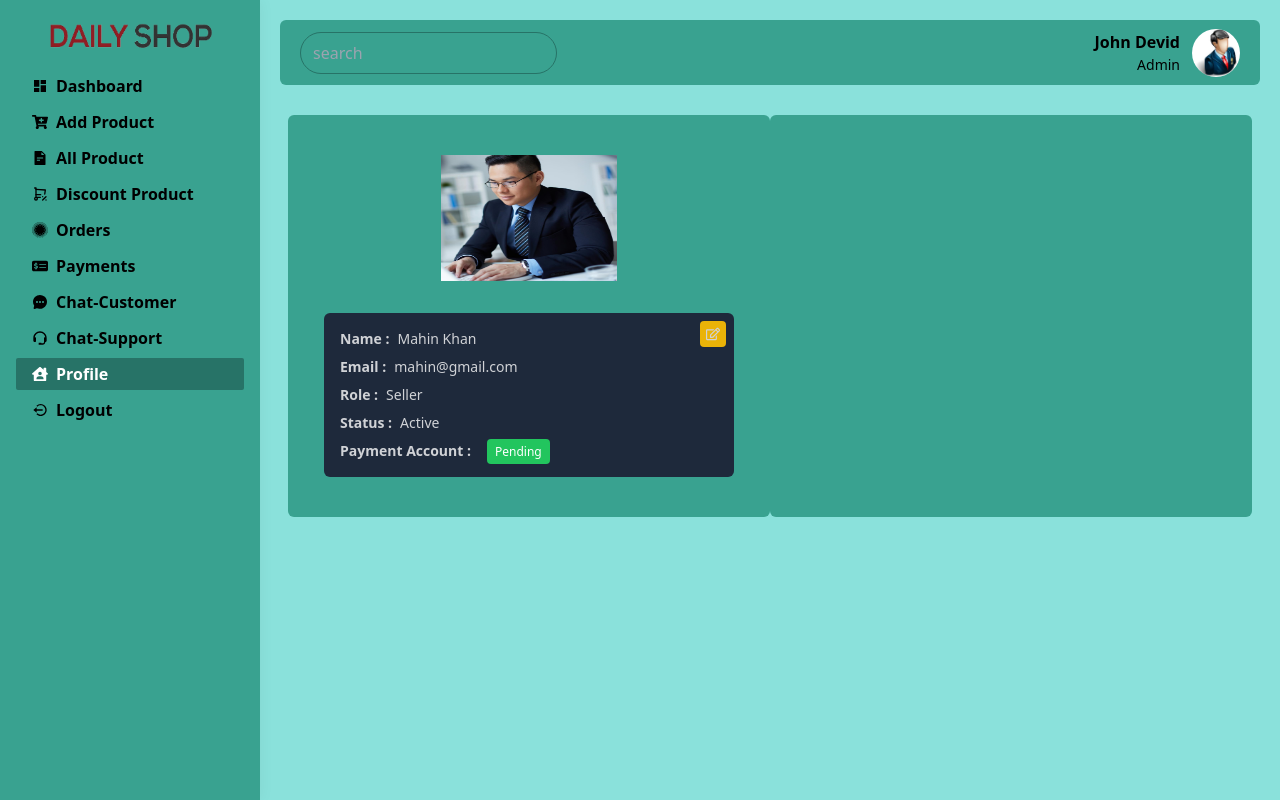
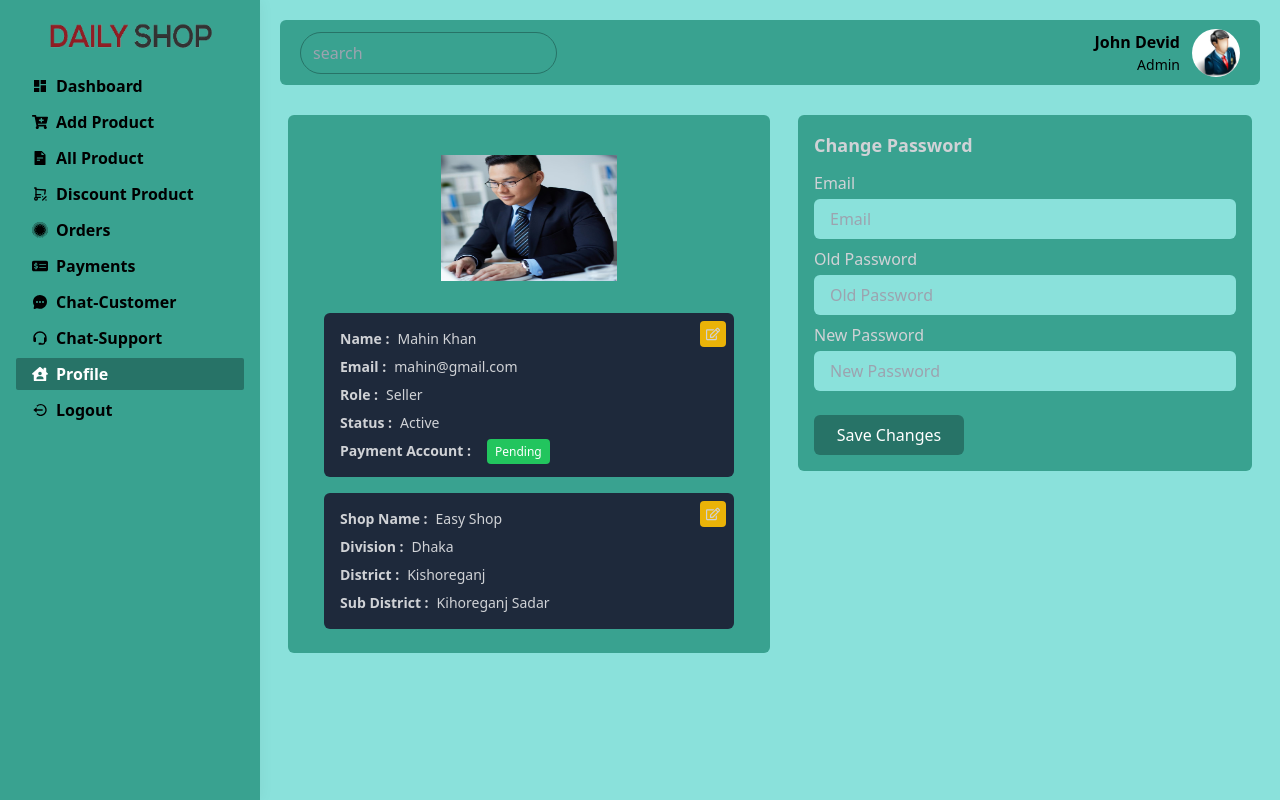
Before and after one commit to Atik2788/e-commerce-project-dashboard, a React (Create React App) app: page /seller/dashboard/profile in a window 1280 px wide. Built offline with nearby package versions, Linux system fonts and the light colour scheme.

Commit message:
33 done profile page design

```diff
--- a/src/views/seller/Profile.jsx
+++ b/src/views/seller/Profile.jsx
@@ -12,6 +12,8 @@ const Profile = () => {
   return (
     <div className="px-2 lg:px-7 py-5">
       <div className="w-full flex flex-wrap">
+
+        {/* left section start */}
         <div className="w-full md:w-6/12 ">
           <div className="w-full p-4 bg-[#39a290] rounded-md text-[#d0d2d6]">
             {/* img section start */}
@@ -103,10 +105,8 @@ const Profile = () => {
 
             {/* profile details2 section start */}
             <div className="px-0 md:px-5 py-2">
-              {
-              !userInfo && (
+              {!userInfo ? (
                 <form>
-
                   <div className="flex flex-col w-full gap-1 mb-2">
                     <label htmlFor="Shop">Shop Name</label>
                     <input
@@ -151,21 +151,95 @@ const Profile = () => {
                     />
                   </div>
 
-                  <div className='flex'>
+                  <div className="flex">
                     <button className="bg-[#277367] w-[150px] mt-4 hover:shadow-[#8ae1db] hover:shadow-md text-white rounded-md py-2">
-                                Save Changes
+                      Save Changes
                     </button>
-                   </div>
+                  </div>
+                </form>
+              ) : (
+                <div className="flex justify-between text-sm flex-col gap-2 p-4 bg-slate-800 rounded-md relative">
+                  <span className="p-[6px] bg-yellow-500 rounded hover:shadow-lg hover:shadow-yellow-500/50 absolute right-2 top-2 cursor-pointer">
+                    <FaRegEdit />
+                  </span>
 
-                </form>
+                  <div className="flex gap-2">
+                    <span className="font-semibold">Shop Name : </span>
+                    <span>Easy Shop</span>
+                  </div>
+
+                  <div className="flex gap-2">
+                    <span className="font-semibold">Division : </span>
+                    <span>Dhaka</span>
+                  </div>
+
+                  <div className="flex gap-2">
+                    <span className="font-semibold">District : </span>
+                    <span>Kishoreganj</span>
+                  </div>
+
+                  <div className="flex gap-2">
+                    <span className="font-semibold">Sub District : </span>
+                    <span>Kihoreganj Sadar</span>
+                  </div>
+                </div>
               )}
             </div>
             {/* profile details2 section end */}
-
           </div>
         </div>
+        {/* left section end */}
 
-        <div className="w-full md:w-6/12 bg-[#39a290] px-4 py-4 rounded-md "></div>
+        {/* right section start */}
+        <div className="w-full md:w-6/12 ">
+          <div className="w-full pl-0 md:pl-7 mt-6 md:mt-0 ">
+            <div className="bg-[#39a290] rounded-md text-[#d0d2d6] p-4">
+              <h1 className="text-[#d0d2d6] text-lg mb-3 font-semibold">Change Password</h1>
+              <form>
+                <div className="flex flex-col w-full gap-1 mb-2">
+                  <label htmlFor="email">Email</label>
+                  <input
+                    type="email"
+                    name="email"
+                    id="email"
+                    placeholder="Email"
+                    className="px-4 py-2 focus:border-indigo-500 outline-none bg-[#8ae1db] rounded-md text-[#39a290]"
+                  />
+                </div>
+
+                <div className="flex flex-col w-full gap-1 mb-2">
+                  <label htmlFor="o_password">Old Password</label>
+                  <input
+                    type="password"
+                    name="old_password"
+                    id="o_password"
+                    placeholder="Old Password"
+                    className="px-4 py-2 focus:border-indigo-500 outline-none bg-[#8ae1db] rounded-md text-[#39a290]"
+                  />
+                </div>
+
+                <div className="flex flex-col w-full gap-1 mb-2">
+                  <label htmlFor="n_password">New Password</label>
+                  <input
+                    type="password"
+                    name="new_password"
+                    id="n_password"
+                    placeholder="New Password"
+                    className="px-4 py-2 focus:border-indigo-500 outline-none bg-[#8ae1db] rounded-md text-[#39a290]"
+                  />
+                </div>
+
+                <div className="flex">
+                  <button className="bg-[#277367] w-[150px] mt-4 hover:shadow-[#8ae1db] hover:shadow-md text-white rounded-md py-2">
+                    Save Changes
+                  </button>
+                </div>
+              </form>
+            </div>
+          </div>
+        </div>
+        {/* right section end */}
+
       </div>
     </div>
   );
```
Also changed, not shown: 1 other file (tests, documents, lock files or other folders).
